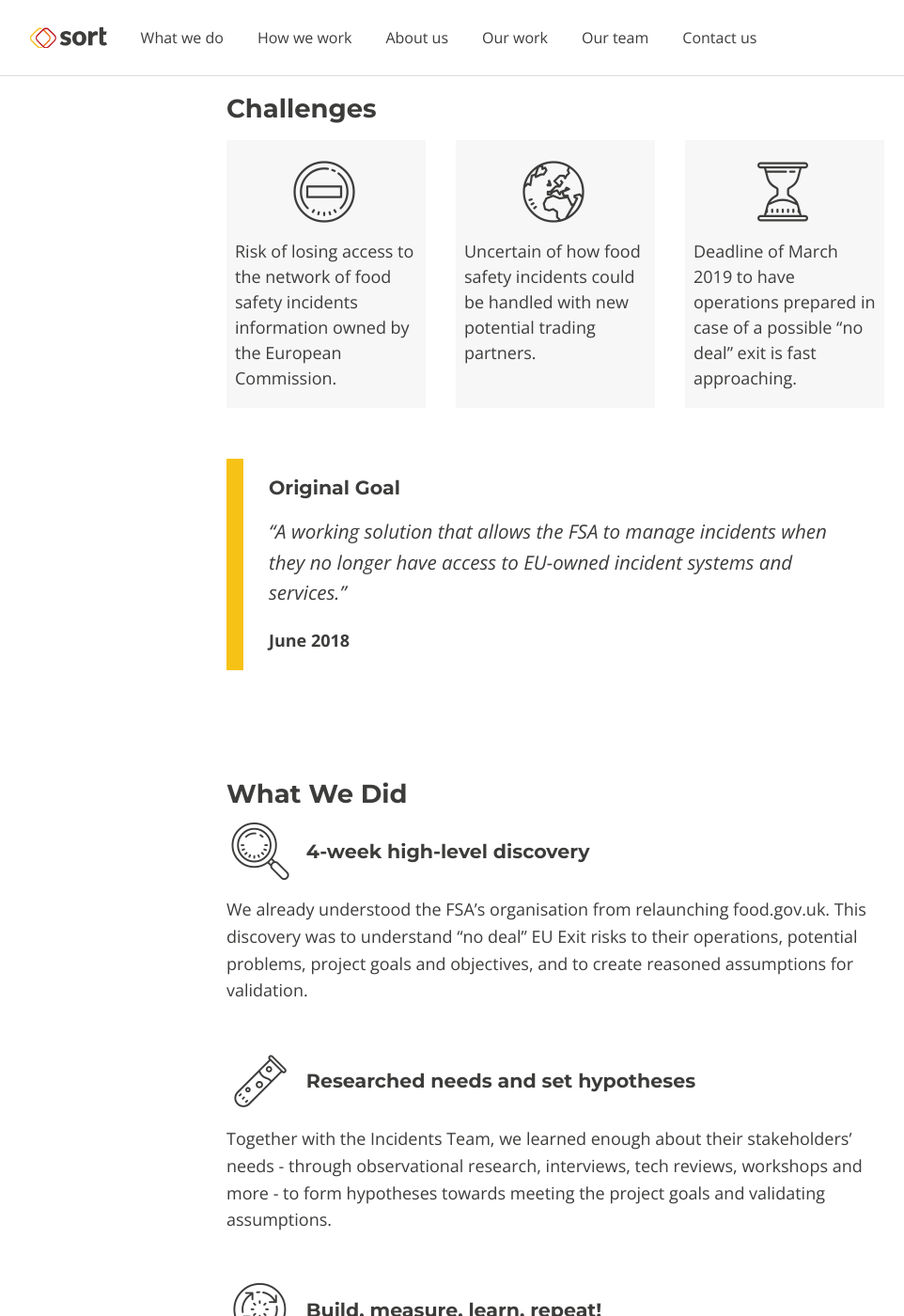
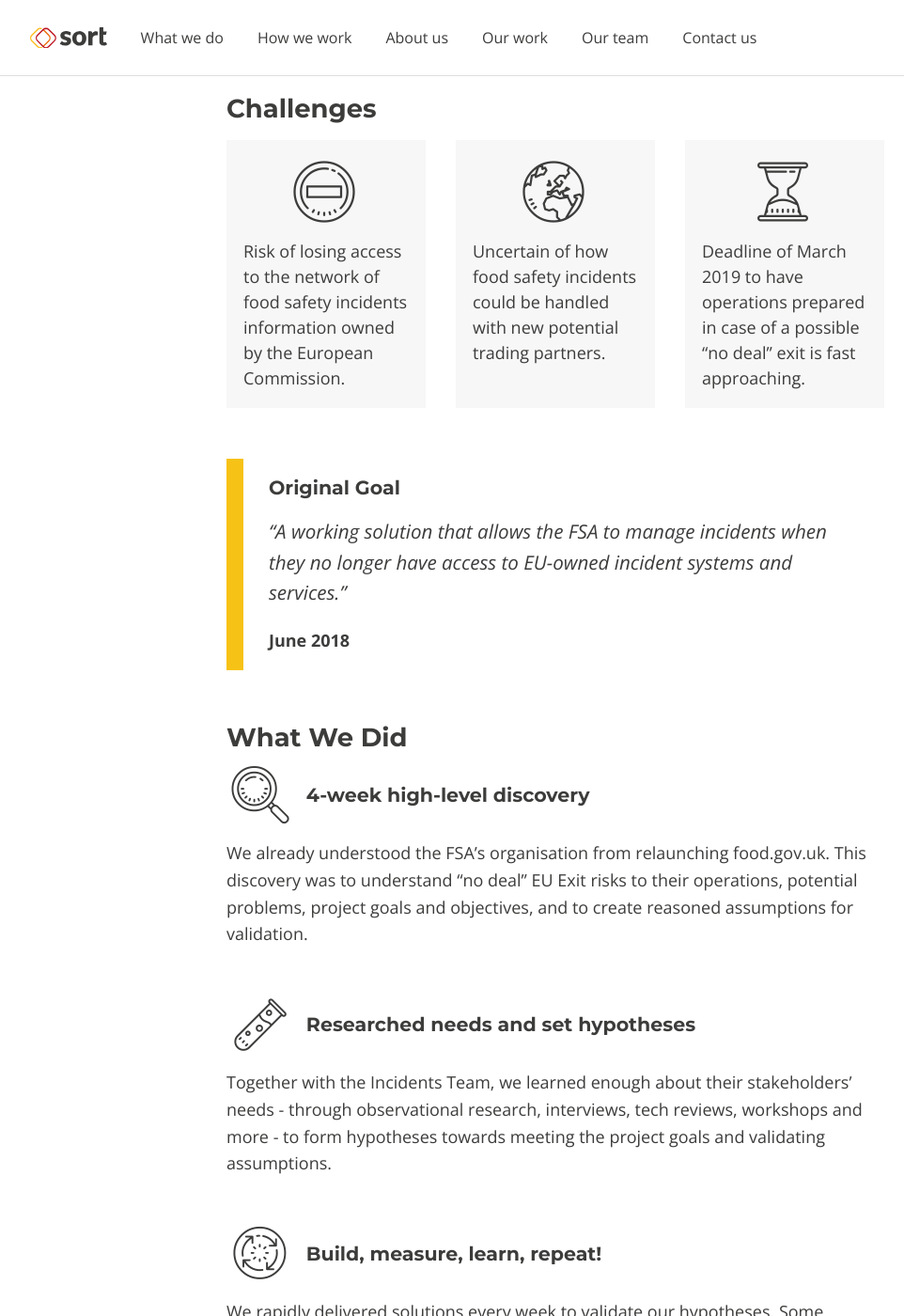
Before and after one commit to wearesort/sort-wearesort, a Jekyll site: the page built from our-work/fsa-preparing-incidents-for-eu-exit.html, in a window 1280 px wide and 1400 px high, scrolled down 868 px. Shown: the whole window at 94% size, without its empty margins (49-1011 px from the left). Built offline with Jekyll 4.4.1, drawn with Linux system fonts in a browser that asks for light colours; nearby versions of some CDN libraries; comment, search, counter and statistics services are not loaded.

Commit message:
Fixed spacing issues

```diff
--- a/assets/semantic/dist/components/site.css
+++ b/assets/semantic/dist/components/site.css
@@ -490,7 +490,7 @@
 .shaded .content {
   height: 100%;
   background: rgba(0, 0, 0, 0.03);
-  padding: 1em 0.5em;
+  padding: 1em;
 }
 .shaded .content header {
   text-align: center;
--- a/our-work/fsa-preparing-incidents-for-eu-exit.html
+++ b/our-work/fsa-preparing-incidents-for-eu-exit.html
@@ -36,6 +36,7 @@
     cite="June 2018"
   %}
 
+  <div class="block">
   <h2>What We Did</h2>
   {% include block-3.html
     icon="magnifying-glass custom"
@@ -67,6 +68,7 @@
     title="Collaborated with affected third parties"
     body="We involved numerous third party stakeholders who are affected by/influence the Incidents Team's work through a series of interviews and workshops. These included Port Authorities, government departments, enforcement authorities, devolved authorities and more."
   %}
+  </div>
 
   <div class="block">
     <figure>
@@ -91,8 +93,11 @@
     text-3="Continuous new learnings of internal needs, international incident management, third party needs and more."
   %}
 
-  <img alt="Food and feed incident handling and response" src="/assets/files/images/components/food-incident-response.jpg" class="ui image">
+  <div class="block">
+    <img alt="Food and feed incident handling and response" src="/assets/files/images/components/food-incident-response.jpg" class="ui image">
+  </div>
 
+  <div class="block">
   <h2>Benefits of Our Delivery Approach</h2>
 
   {% include block-3.html
@@ -124,11 +129,13 @@
     quote="Sort is the best company that The FSA has worked with to date"
     cite="Head of Incidents and Resilience Unit, The FSA"
   %}
+  </div>
 
-  <h2>Next Steps</h2>
-  <p>Whilst we’ve already delivered many solutions, both product and process-based, we’re continuing to work towards the project goal and solve the Incidents Team’s problems, validating our hypotheses.</p>
-  <p>As new updates come out of the EU Exit negotiations, we are able to adapt and take them into consideration with immediate effect.</p>
-
+  <div class="block">
+    <h2>Next Steps</h2>
+    <p>Whilst we’ve already delivered many solutions, both product and process-based, we’re continuing to work towards the project goal and solve the Incidents Team’s problems, validating our hypotheses.</p>
+    <p>As new updates come out of the EU Exit negotiations, we are able to adapt and take them into consideration with immediate effect.</p>
+  </div>
 </div>
 
 <div class="stripe">
```
Also changed, not shown: assets/semantic/dist/components/site.min.css, assets/semantic/dist/semantic.css, assets/semantic/dist/semantic.min.css, 1 other file.
